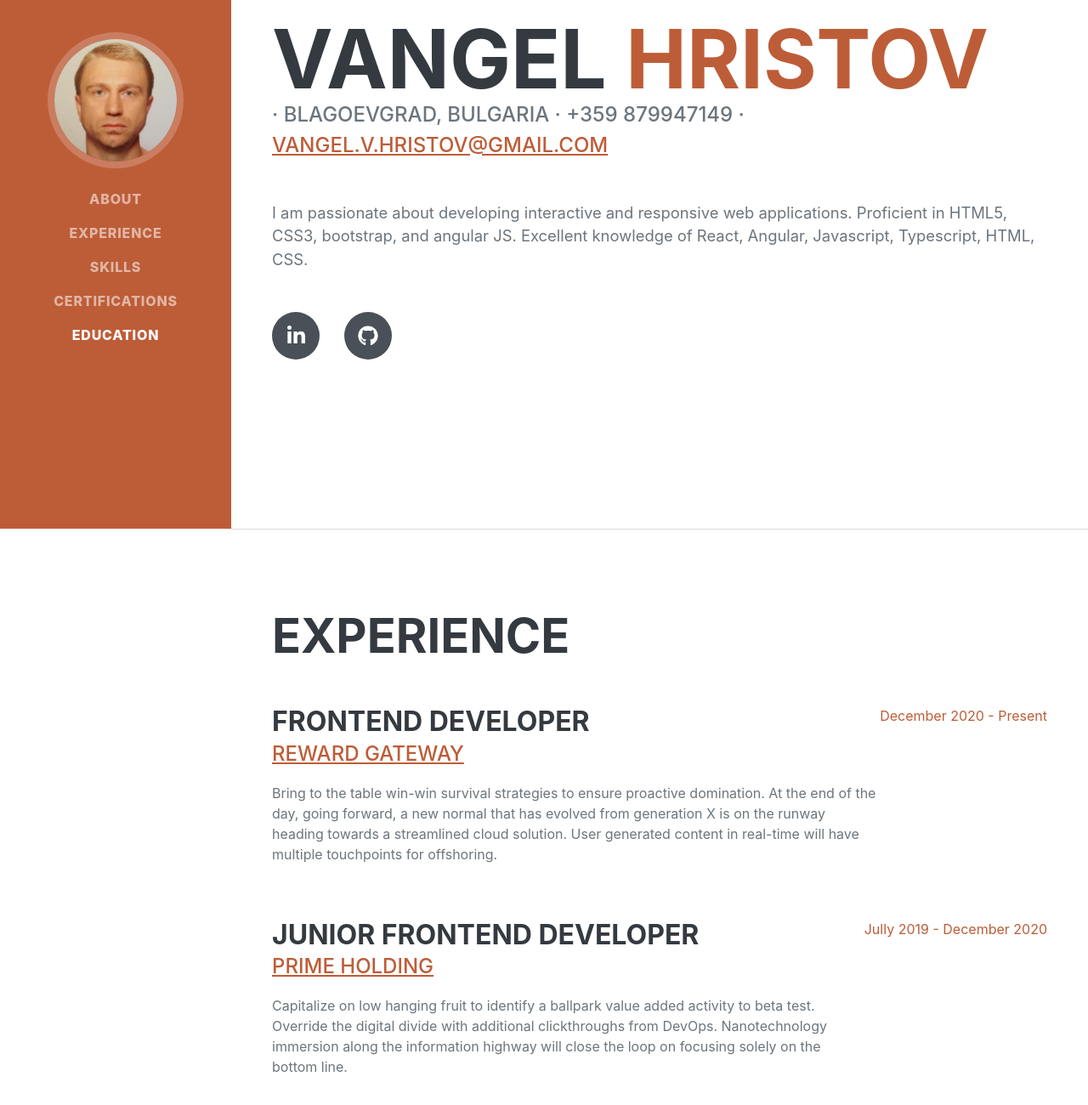
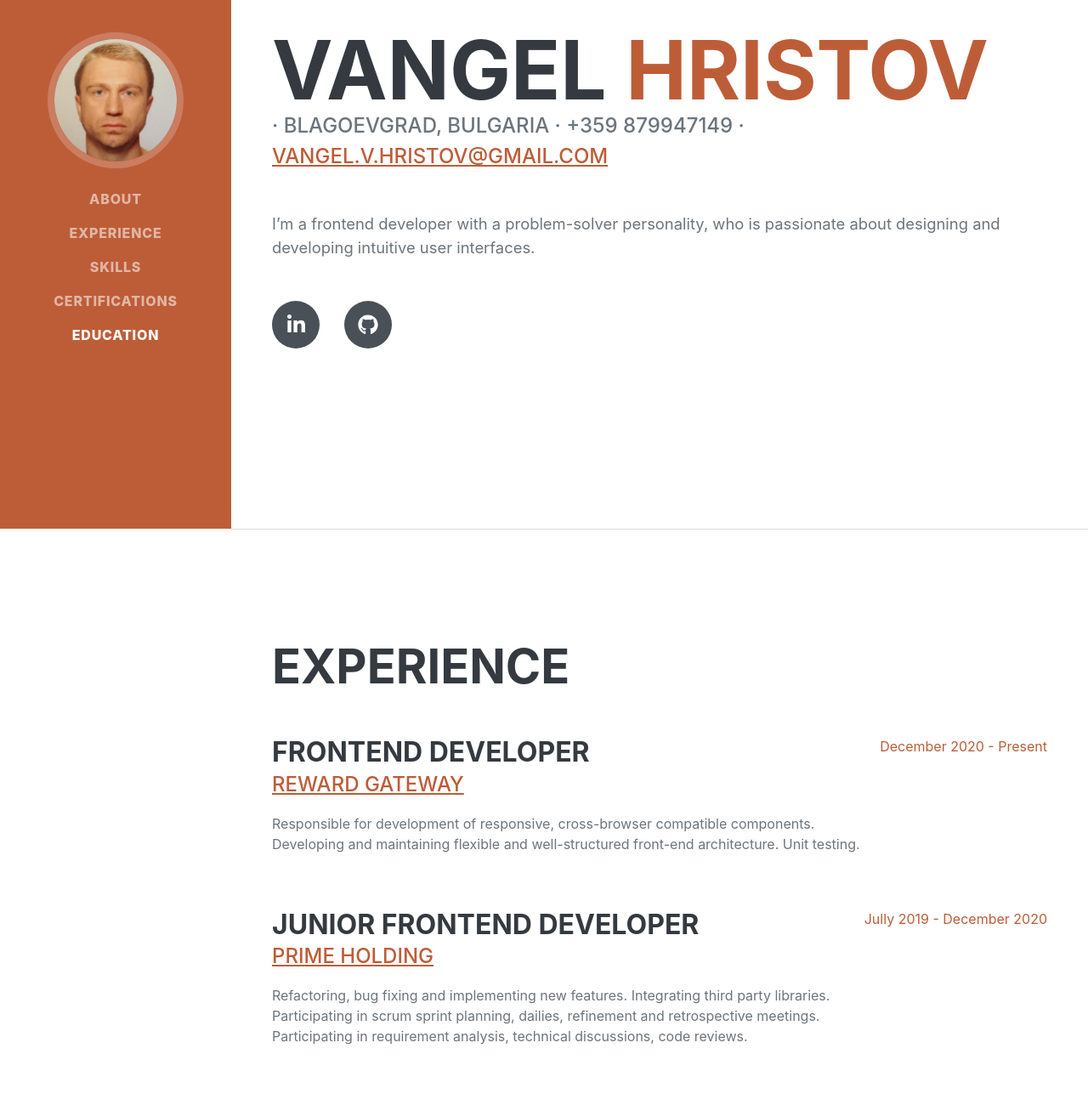
Before and after one commit to VangelHristov/vangelhristov.github.io, a plain HTML site: page index.html in a window 1280 px wide. Shown: the part 178-1478 px from the top of the page at 85% size. Drawn offline with nearby package versions, Linux system fonts and the light colour scheme; a web font is replaced by a local one.

Commit message:
Update work experience section

```diff
--- a/index.html
+++ b/index.html
@@ -48,9 +48,9 @@
                         · Blagoevgrad, Bulgaria · +359 879947149 ·
                         <a href="mailto:vangel.v.hristov@gmail.com">vangel.v.hristov@gmail.com</a>
                     </div>
-                    <p class="lead mb-5">I am passionate about developing interactive and responsive web applications.
-                      Proficient in HTML5, CSS3, bootstrap, and angular JS.
-                      Excellent knowledge of React, Angular, Javascript, Typescript, HTML, CSS.</p>
+                    <p class="lead mb-5">
+                      I’m a frontend developer with a problem-solver personality, who is passionate about designing and developing intuitive user interfaces.
+                    </p>
                     <div class="social-icons">
                         <a class="social-icon" href="https://linkedin.com/in/vangel-hristov" target="_blank" rel="noreferrer">
                           <i class="fab fa-linkedin-in"></i>
@@ -72,7 +72,9 @@
                             <div class="subheading mb-3">
                               <a href="https://www.rewardgateway.com/" target="_blank" rel="noreferrer">Reward Gateway</a>
                             </div>
-                            <p>Bring to the table win-win survival strategies to ensure proactive domination. At the end of the day, going forward, a new normal that has evolved from generation X is on the runway heading towards a streamlined cloud solution. User generated content in real-time will have multiple touchpoints for offshoring.</p>
+                            <p>
+                              Responsible for development of responsive, cross-browser compatible components. Developing and maintaining flexible and well-structured front-end architecture. Unit testing.
+                            </p>
                         </div>
                         <div class="flex-shrink-0"><span class="text-primary">December 2020 - Present</span></div>
                     </div>
@@ -82,7 +84,9 @@
                             <div class="subheading mb-3">
                               <a href="https://primeholding.com/" target="_blank" rel="noreferrer">Prime Holding</a>
                             </div>
-                            <p>Capitalize on low hanging fruit to identify a ballpark value added activity to beta test. Override the digital divide with additional clickthroughs from DevOps. Nanotechnology immersion along the information highway will close the loop on focusing solely on the bottom line.</p>
+                            <p>
+                              Refactoring, bug fixing and implementing new features. Integrating third party libraries. Participating in scrum sprint planning, dailies, refinement and retrospective meetings. Participating in requirement analysis, technical discussions, code reviews.
+                            </p>
                         </div>
                         <div class="flex-shrink-0"><span class="text-primary">Jully 2019 - December 2020</span></div>
                     </div>
```
